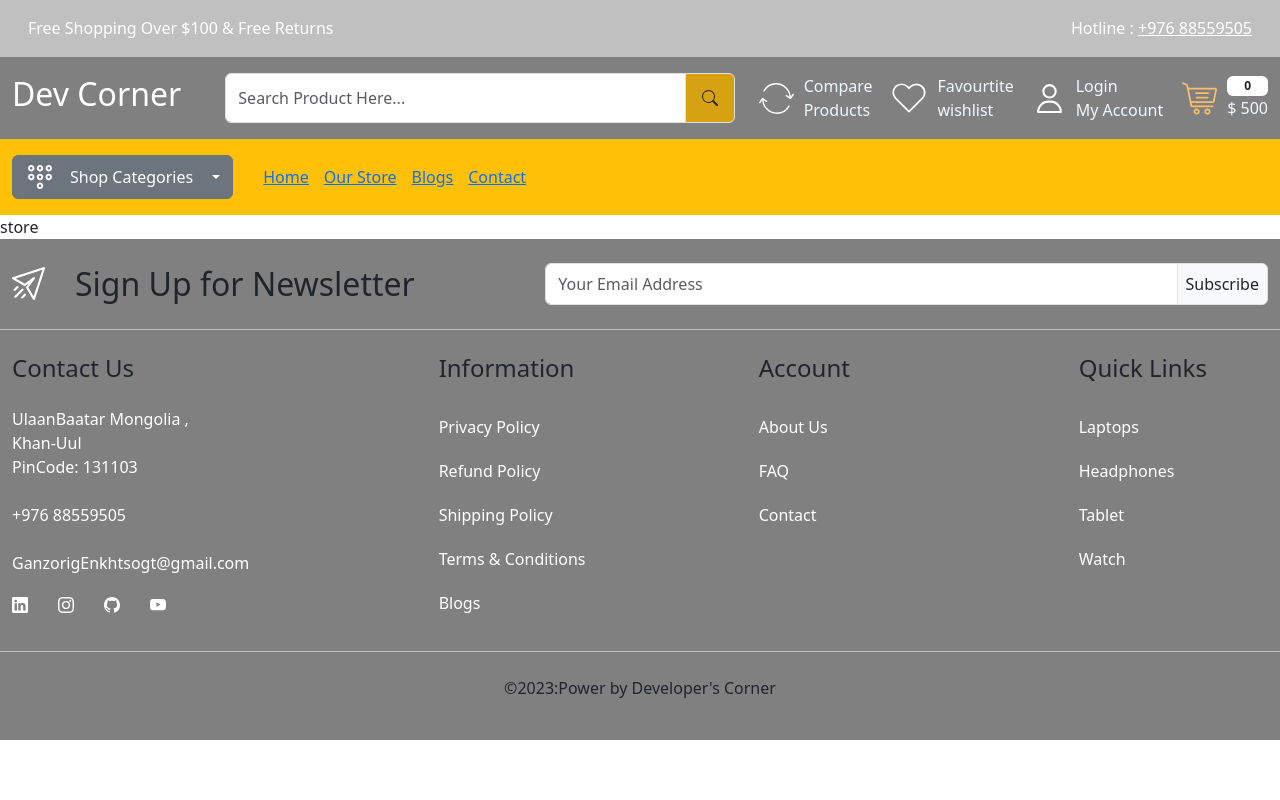
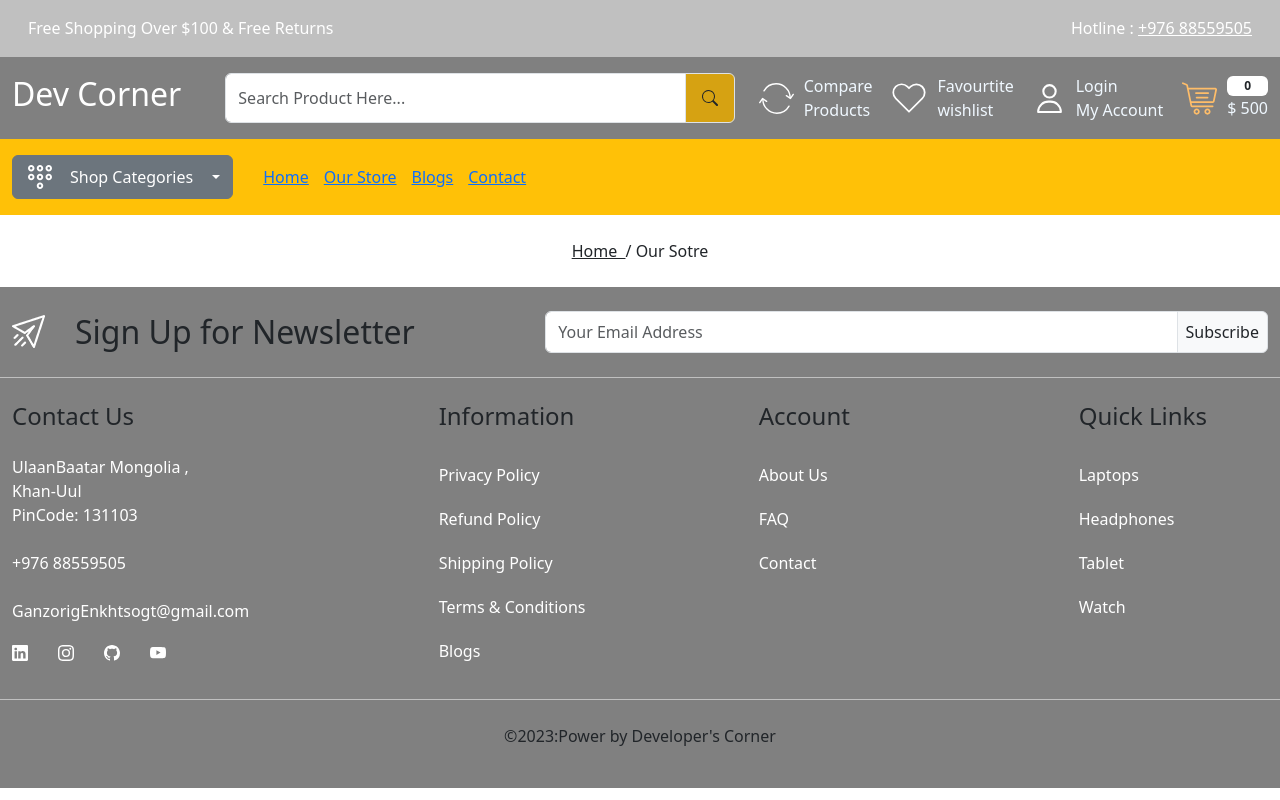
Before and after one commit to Peacefire1/E-Commerce, a React (Create React App) app in the folder ecommerce/: page /store in a window 1280 px wide. Built offline with nearby package versions, Linux system fonts and the light colour scheme.

Commit message:
Store page start

```diff
--- /dev/null
+++ b/ecommerce/src/components/BreadCrumb.jsx
@@ -0,0 +1,24 @@
+import React from "react";
+import { Link } from "react-router-dom";
+
+const BreadCrumb = (props) => {
+  const { title } = props;
+  return (
+    <div className="breadcrumb mb-0 py-4">
+      <div className="container-xxl">
+        <div className="row">
+          <div className="col-12">
+            <p className="text-center mb-0">
+              <Link to={"/"} className="text-dark">
+                Home &nbsp;
+              </Link>
+              / {title}
+            </p>
+          </div>
+        </div>
+      </div>
+    </div>
+  );
+};
+
+export default BreadCrumb;
--- a/ecommerce/src/pages/OurStore.jsx
+++ b/ecommerce/src/pages/OurStore.jsx
@@ -1,7 +1,12 @@
 import React from "react";
+import BreadCrumb from "../components/BreadCrumb";
 
 const OurStore = () => {
-  return <div>store</div>;
+  return (
+    <div>
+      <BreadCrumb title="Our Sotre" />
+    </div>
+  );
 };
 
 export default OurStore;
```
